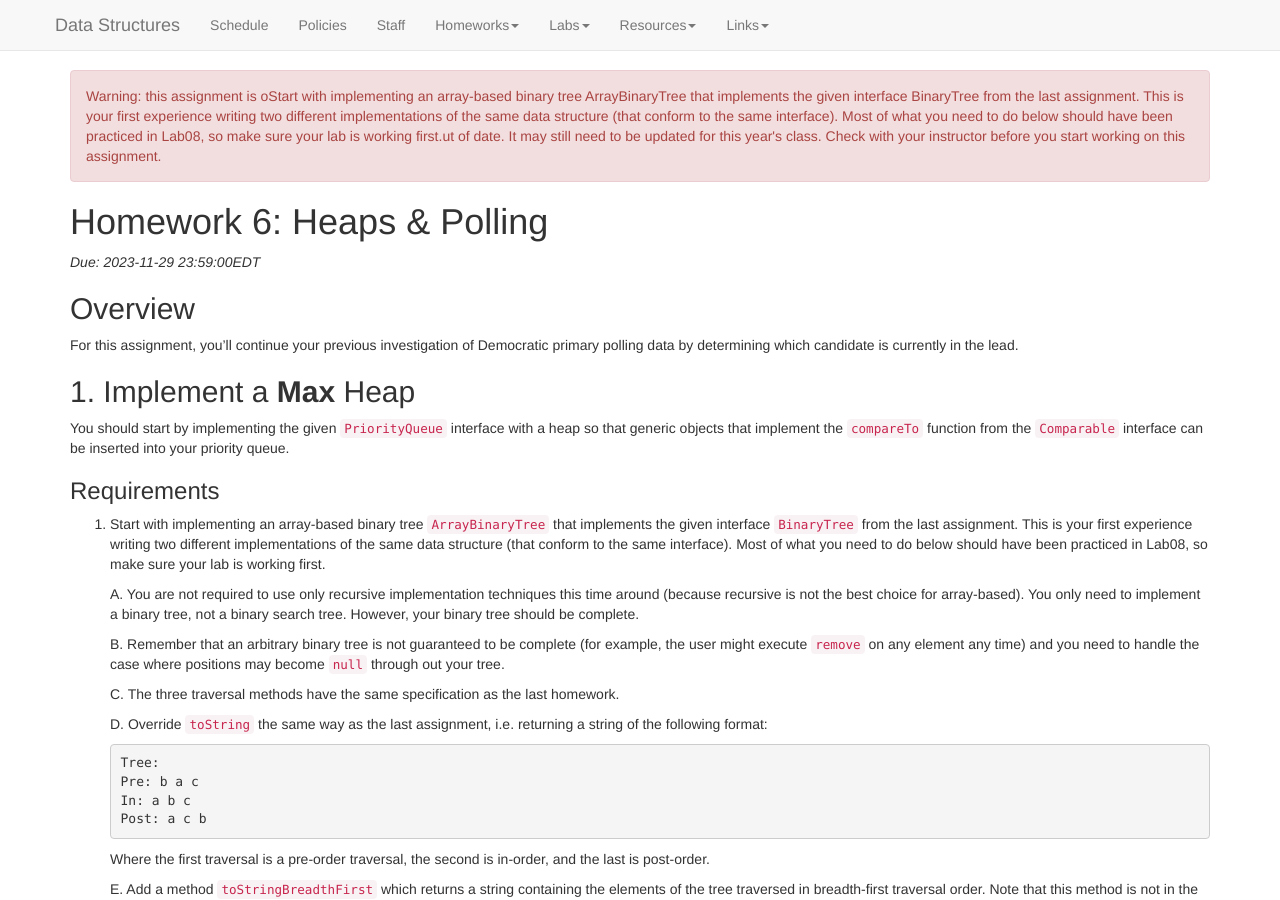
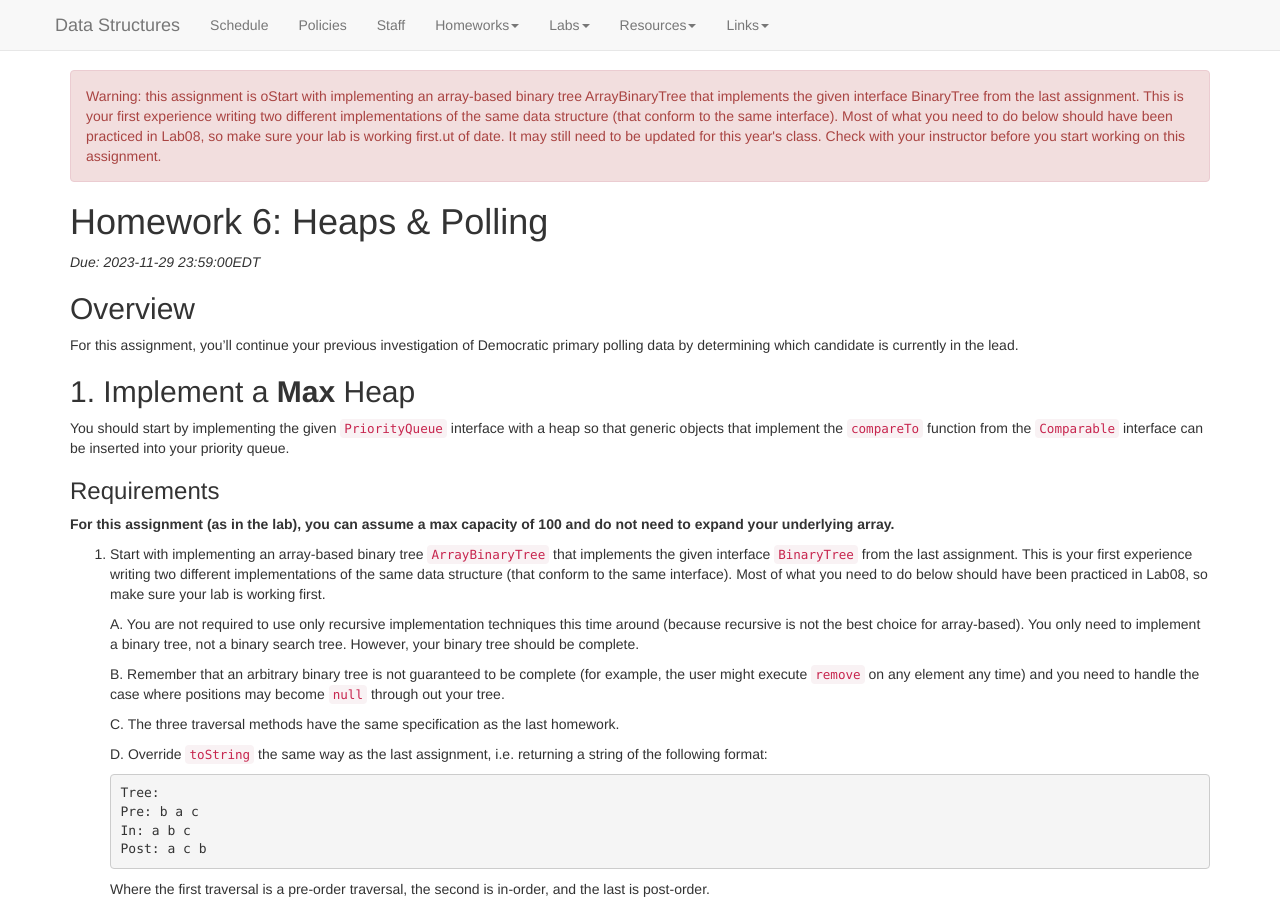
Before and after one commit to kalte0/BMC-CS-151.github.io, a Jekyll site: the page built from hws/HW06.md, in a window 1280 px wide and 900 px high. Built offline with Jekyll 4.4.1, drawn with Linux system fonts in a browser that asks for light colours; nearby versions of some CDN libraries.

Commit message:
Update HW06.md

```diff
--- a/hws/HW06.md
+++ b/hws/HW06.md
@@ -69,6 +69,7 @@ interface with a heap so that generic objects that implement the
 
 ### Requirements
 
+**For this assignment (as in the lab), you can assume a max capacity of 100 and do not need to expand your underlying array.**
 
 1. Start with implementing an array-based binary tree `ArrayBinaryTree`
 that implements the given interface `BinaryTree`
```
